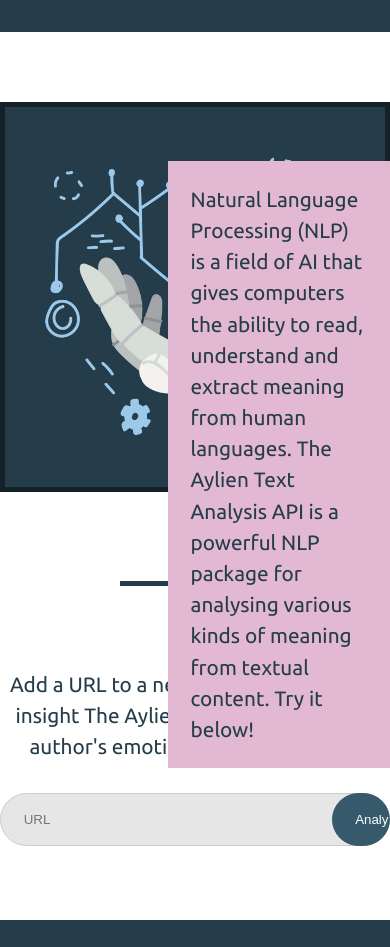
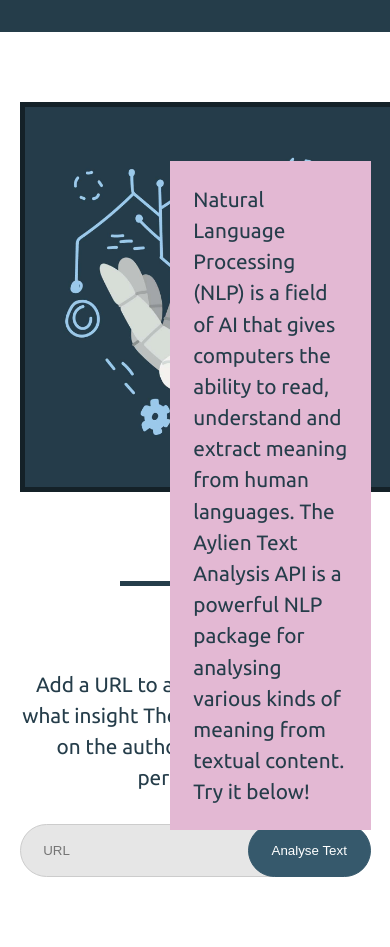
Before and after one commit to toowee-le/natural-language-processing-app, a website built with webpack: page src/client/views/index.html in a window 390 px wide. Shown: the part 130-1077 px from the top of the page. Built offline with nearby package versions, Linux system fonts and the light colour scheme.

Commit message:
update app to make it responsive on smaller screens

```diff
--- a/src/client/styles/base.scss
+++ b/src/client/styles/base.scss
@@ -14,7 +14,8 @@
 }
 
 section {
-    max-width: 800px;
+    width: 800px;
+    max-width: 90%;
     margin: 20px auto;
 }
 
--- a/src/client/styles/form.scss
+++ b/src/client/styles/form.scss
@@ -27,7 +27,7 @@
         }
 
         input[type=submit] {
-            width: 15%;
+            width: 10em;
             margin-left: -50px;
             background: lighten($main-brand-color, 10%);
             border: 1px solid lighten($main-brand-color, 10%);
--- a/src/client/styles/header.scss
+++ b/src/client/styles/header.scss
@@ -36,3 +36,11 @@
         }
     }
 }
+
+@media (max-width: 790px) {
+    // Having trouble repositioning the overlay text for smaller screens
+    .overlay-text {
+        top: 0;
+        left: 0;
+    }
+}
```
Also changed, not shown: src/client/views/index.html (+2 -2 lines), dist/index.html (deleted), dist/main.css (deleted), dist/main.js (deleted), dist/service-worker.js (deleted), dist/src/client/assets/public/ai.jpg (deleted), dist/src/client/assets/public/loader.gif (deleted), 3 other files.
